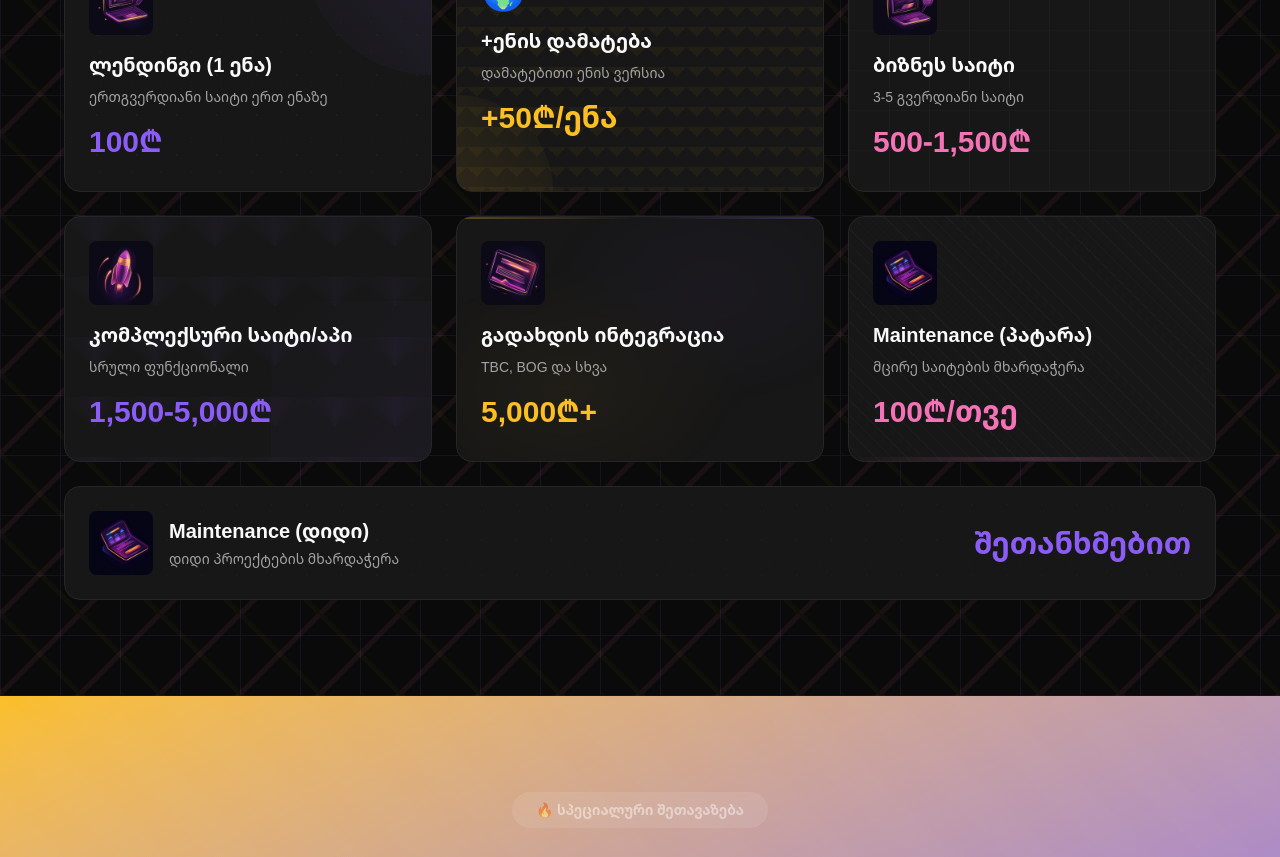
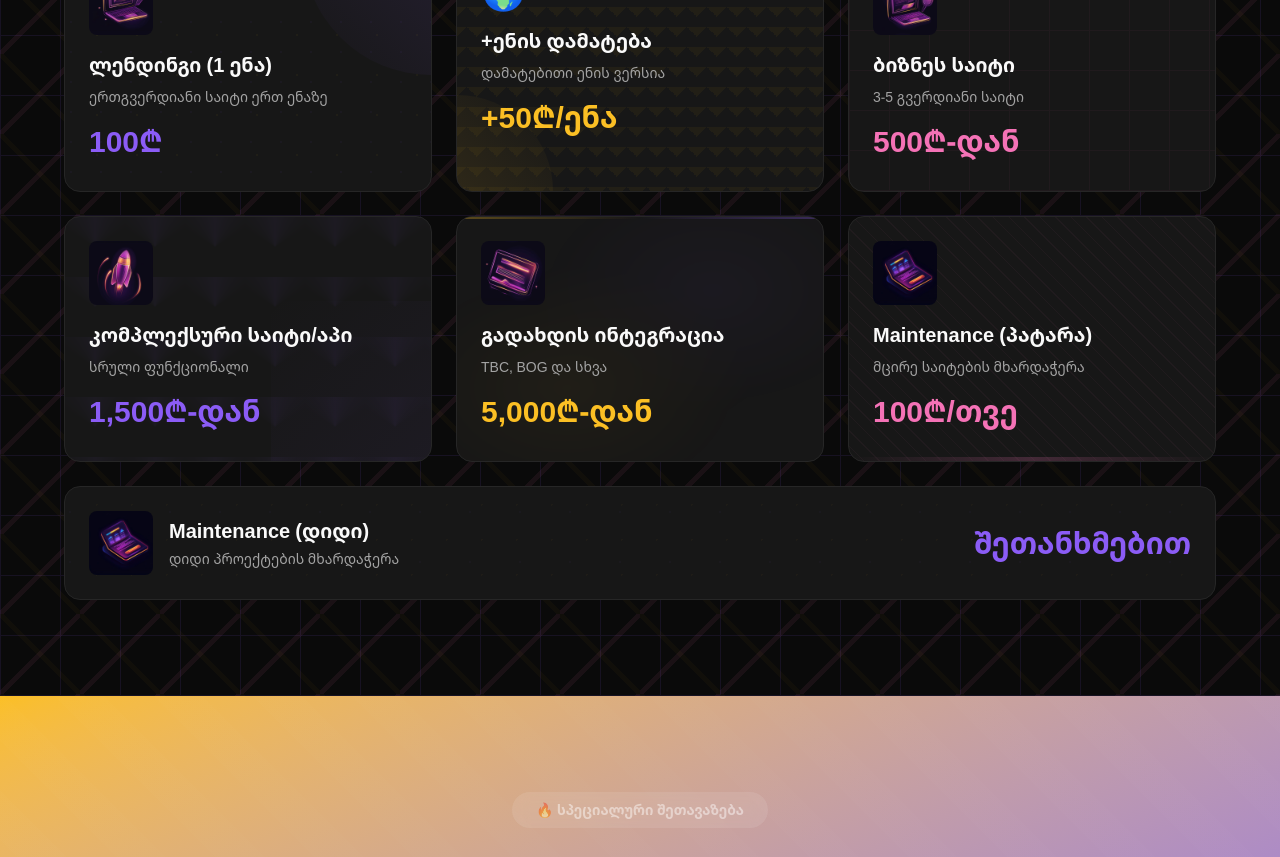
Before and after one commit to sitechfromgeorgia/sitech-website, a Next.js app: page / in a window 1280 px wide. Shown: the part 2360-3217 px from the top of the page. Built offline with nearby package versions, Linux system fonts and the light colour scheme.

Commit message:
Remove price caps - show minimum only

```diff
--- a/app/page.tsx
+++ b/app/page.tsx
@@ -232,7 +232,7 @@ export default function Home() {
                 <div className="mb-4"><Image src="/icons/icon-business-site.jpg" alt="ბიზნეს საიტი" width={64} height={64} className="rounded-lg" /></div>
                 <h3 className="text-xl font-bold mb-2">ბიზნეს საიტი</h3>
                 <p className="text-[var(--color-muted)] text-sm mb-4">3-5 გვერდიანი საიტი</p>
-                <div className="text-3xl font-bold text-[var(--color-secondary)] mb-2">500-1,500₾</div>
+                <div className="text-3xl font-bold text-[var(--color-secondary)] mb-2">500₾-დან</div>
               </div>
             </div>
 
@@ -244,7 +244,7 @@ export default function Home() {
                 <div className="mb-4"><Image src="/icons/icon-complex-app.jpg" alt="კომპლექსური საიტი/აპი" width={64} height={64} className="rounded-lg" /></div>
                 <h3 className="text-xl font-bold mb-2">კომპლექსური საიტი/აპი</h3>
                 <p className="text-[var(--color-muted)] text-sm mb-4">სრული ფუნქციონალი</p>
-                <div className="text-3xl font-bold text-[var(--color-primary)] mb-2">1,500-5,000₾</div>
+                <div className="text-3xl font-bold text-[var(--color-primary)] mb-2">1,500₾-დან</div>
               </div>
             </div>
 
@@ -256,7 +256,7 @@ export default function Home() {
                 <div className="mb-4"><Image src="/icons/icon-payment.jpg" alt="გადახდის ინტეგრაცია" width={64} height={64} className="rounded-lg" /></div>
                 <h3 className="text-xl font-bold mb-2">გადახდის ინტეგრაცია</h3>
                 <p className="text-[var(--color-muted)] text-sm mb-4">TBC, BOG და სხვა</p>
-                <div className="text-3xl font-bold text-[var(--color-accent)] mb-2">5,000₾+</div>
+                <div className="text-3xl font-bold text-[var(--color-accent)] mb-2">5,000₾-დან</div>
               </div>
             </div>
 
```
